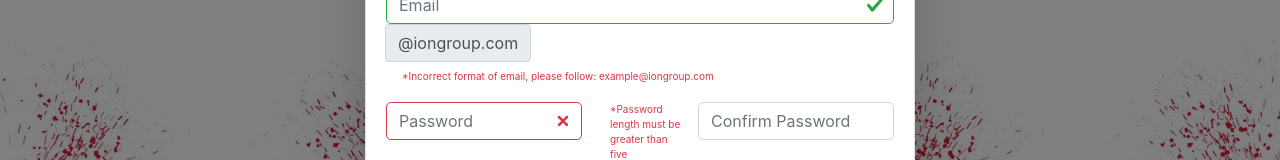
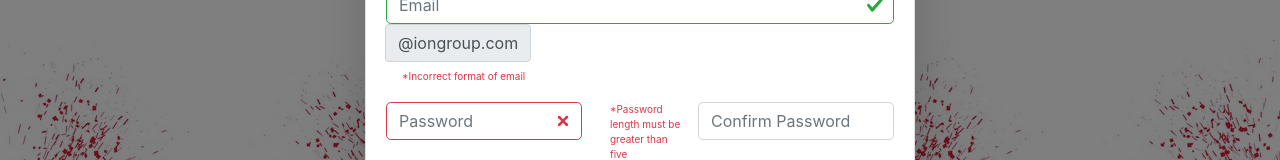
Before and after one commit to LohitakshTrehan/BirthdayNotifier, a website with bundled scripts: page public/signUp.html in a window 1280 px wide. Both pictures are taken after a click on the link "Sign Up!". Shown: the part 498-658 px from the top of the page. Built offline with nearby package versions, Linux system fonts and the light colour scheme.

Commit message:
some more little ui changes
Signed-off-by: Lohitaksh Trehan <lohitaksh.trehan@iongroup.com>

```diff
--- a/public/signUp.html
+++ b/public/signUp.html
@@ -45,7 +45,7 @@
                         <div class="input-group-append">
                             <span class="input-group-text" id="append_email">@iongroup.com</span>
                         </div>
-                        <span id="err_email" style="display: none;font-size: 10px" class="ml-3 text-danger">*Incorrect format of email, please follow: example@iongroup.com</span>
+                        <span id="err_email" style="display: none;font-size: 10px" class="ml-3 text-danger">*Incorrect format of email</span>
                         <span id="err_email_exists" style="display: none;font-size: 10px" class="ml-3 text-danger">*Email already exists</span>
                     </div>
                     <div id="wrap_pass" class="mb-3 d-flex flex-row">
```
